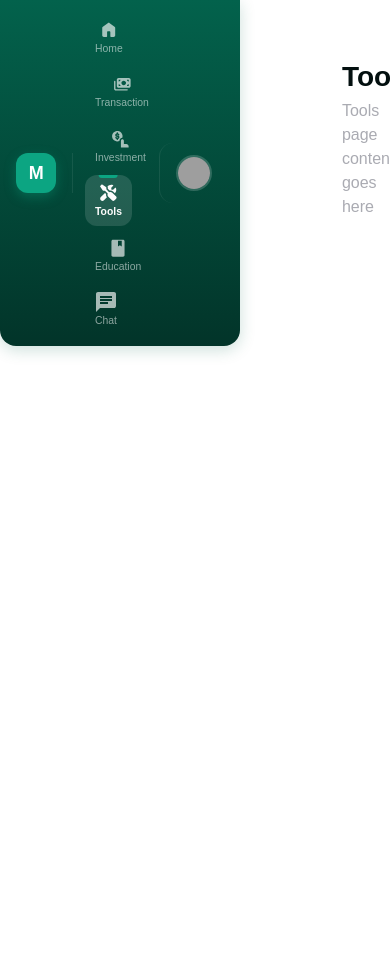
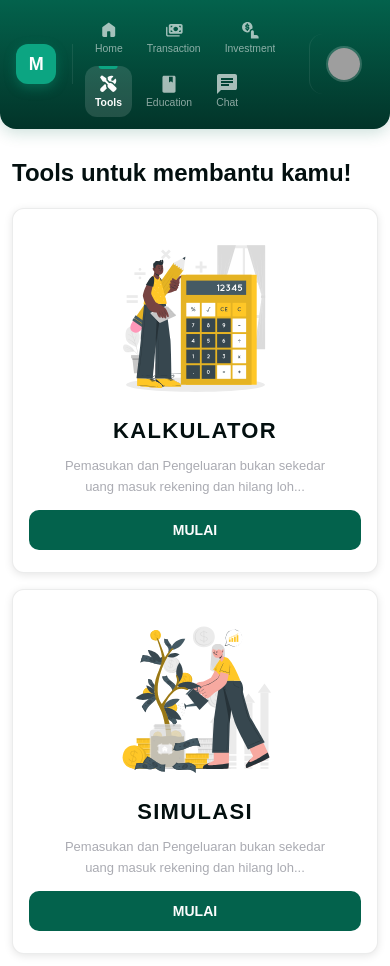
Before and after one commit to ichsan182/skripsi-skripcil, an Angular app: page /tools in a window 390 px wide. Before the commit the page ends 844 px from the top, so only its background shows below. Built offline with nearby package versions, Linux system fonts and the light colour scheme; grey boxes are pictures that could not be loaded.

Commit message:
add new page

```diff
--- a/src/app/features/page/investment/investment.css
+++ b/src/app/features/page/investment/investment.css
@@ -7,7 +7,7 @@
 .page-content {
   display: flex;
   margin-left: 20%;
-  padding: 60px 24px 24px 24px;
+  padding: 30px;
   overflow-y: auto;
   flex-direction: column;
   width: 100%;
--- a/src/app/features/page/tools/tools.css
+++ b/src/app/features/page/tools/tools.css
@@ -7,7 +7,7 @@
 .page-content {
   display: flex;
   margin-left: 20%;
-  padding: 60px 24px 24px 24px;
+  padding: 30px;
   overflow-y: auto;
   flex-direction: column;
   width: 100%;
@@ -18,6 +18,7 @@
   line-height: 1.2;
   font-weight: 600;
   color: var(--color-black);
+  margin-bottom: 30px;
 }
 
 .page-content p {
@@ -26,3 +27,143 @@
   color: var(--color-gray);
   margin-top: 5px;
 }
+
+.tools-grid {
+  width: 100%;
+  display: grid;
+  grid-template-columns: repeat(2, minmax(0, 1fr));
+  gap: 25px;
+  align-items: stretch;
+}
+
+.tool-card {
+  background-color: var(--color-card-bg);
+  border-radius: 12px;
+  box-shadow: var(--shadow-card);
+  border: 1px solid rgba(3, 15, 15, 0.08);
+  padding: 30px;
+  display: flex;
+  flex-direction: column;
+  align-items: center;
+  text-align: center;
+  gap: 14px;
+}
+
+.tool-illustration {
+  width: clamp(170px, 24vw, 280px);
+  aspect-ratio: 4 / 3;
+  background-repeat: no-repeat;
+  background-position: center;
+  background-size: contain;
+}
+
+.tool-illustration-calculator {
+  background-image: var(--asset-graphic-calculator-cuate);
+}
+
+.tool-illustration-simulation {
+  background-image: var(--asset-graphic-investing-cuate);
+}
+
+.tool-card h2 {
+  font-size: 24px;
+  font-weight: 700;
+  color: var(--color-black);
+  letter-spacing: 0.06em;
+}
+
+.tool-card p {
+  color: var(--color-gray);
+  font-size: 0.8125rem;
+  line-height: 1.6;
+  margin: 0;
+  max-width: 40ch;
+}
+
+.tool-start-btn {
+  margin-top: auto;
+  width: 100%;
+  border: none;
+  border-radius: 10px;
+  background-color: var(--color-primary);
+  color: var(--color-white);
+  padding: 12px 34px;
+  font-size: var(--font-size-sm);
+  font-weight: 700;
+  cursor: pointer;
+  transition:
+    background-color 0.2s ease,
+    transform 0.2s ease;
+}
+
+.tool-start-btn:hover {
+  background-color: var(--color-primary-dark);
+  transform: translateY(-1px);
+}
+
+.tool-start-btn:focus-visible {
+  outline: 3px solid color-mix(in srgb, var(--color-primary) 30%, transparent);
+  outline-offset: 2px;
+}
+
+@media (max-width: 1024px) {
+  .tool-card {
+    padding: 32px;
+  }
+
+  .tool-illustration {
+    width: clamp(160px, 30vw, 240px);
+  }
+}
+
+@media (max-width: 768px) {
+  .page-container {
+    flex-direction: column;
+  }
+
+  .page-content {
+    margin-left: 0;
+    padding: 40px 16px 16px 16px;
+  }
+
+  .page-content h1 {
+    margin-bottom: 24px;
+  }
+
+  .tools-grid {
+    grid-template-columns: 1fr;
+    gap: 16px;
+  }
+
+  .tool-card {
+    padding: 28px 22px;
+    gap: 12px;
+  }
+
+  .tool-illustration {
+    width: clamp(160px, 60vw, 240px);
+  }
+}
+
+@media (max-width: 480px) {
+  .page-content {
+    padding: 30px 12px 12px 12px;
+  }
+
+  .page-content h1 {
+    font-size: 1.5rem;
+    margin-bottom: 20px;
+  }
+
+  .tool-card {
+    padding: 22px 16px;
+  }
+
+  .tool-card h2 {
+    font-size: 1.375rem;
+  }
+
+  .tool-card p {
+    font-size: 0.8125rem;
+  }
+}
--- a/src/app/features/page/tools/tools.html
+++ b/src/app/features/page/tools/tools.html
@@ -1,7 +1,42 @@
 <div class="page-container">
   <app-sidebar></app-sidebar>
   <section class="page-content">
-    <h1>Tools</h1>
-    <p>Tools page content goes here</p>
+    <h1>Tools untuk membantu kamu!</h1>
+
+    <div class="tools-grid">
+      <article class="tool-card">
+        <div
+          class="tool-illustration tool-illustration-calculator"
+          role="img"
+          aria-label="Ilustrasi kalkulator keuangan"
+        ></div>
+
+        <h2>KALKULATOR</h2>
+
+        <p>
+          Pemasukan dan Pengeluaran bukan sekedar uang masuk rekening dan hilang
+          loh...
+        </p>
+
+        <button type="button" class="tool-start-btn">MULAI</button>
+      </article>
+
+      <article class="tool-card">
+        <div
+          class="tool-illustration tool-illustration-simulation"
+          role="img"
+          aria-label="Ilustrasi simulasi investasi"
+        ></div>
+
+        <h2>SIMULASI</h2>
+
+        <p>
+          Pemasukan dan Pengeluaran bukan sekedar uang masuk rekening dan hilang
+          loh...
+        </p>
+
+        <button type="button" class="tool-start-btn">MULAI</button>
+      </article>
+    </div>
   </section>
 </div>
--- a/src/app/home/home.css
+++ b/src/app/home/home.css
@@ -54,7 +54,7 @@
 .hutang-card {
   border-radius: 12px;
   background-color: var(--color-card-bg);
-  box-shadow: 0 2px 8px rgba(0, 0, 0, 0.1);
+  box-shadow: var(--shadow-card);
   display: flex;
   flex-direction: column;
   padding: 20px;
@@ -70,7 +70,7 @@
   cursor: pointer;
   border-radius: 12px;
   background-color: var(--color-card-bg);
-  box-shadow: 0 2px 8px rgba(0, 0, 0, 0.1);
+  box-shadow: var(--shadow-card);
   flex-direction: row;
   padding: 20px;
   width: 100%;
@@ -169,7 +169,7 @@
   width: 100%;
   padding: 15px 20px;
   background-color: var(--color-card-bg);
-  box-shadow: 0 2px 8px rgba(0, 0, 0, 0.1);
+  box-shadow: var(--shadow-card);
   cursor: pointer;
   border-radius: 12px;
 }
@@ -185,7 +185,7 @@
 .title-with-icon-savings .img {
   width: 24px;
   height: 24px;
-  background-image: url("/assets/savings.svg");
+  background-image: var(--asset-icon-savings);
   background-repeat: no-repeat;
   background-position: center;
   background-size: contain;
@@ -252,7 +252,7 @@
 .insight-card-streak {
   padding: 20px;
   background-color: var(--color-card-bg);
-  box-shadow: 0 2px 8px rgba(0, 0, 0, 0.1);
+  box-shadow: var(--shadow-card);
   border-radius: 12px;
   min-width: 400px;
 }
@@ -260,7 +260,7 @@
 .insight-card-pengeluaran {
   padding: 20px;
   background-color: var(--color-card-bg);
-  box-shadow: 0 2px 8px rgba(0, 0, 0, 0.1);
+  box-shadow: var(--shadow-card);
   border-radius: 12px;
   width: 100%;
   display: flex;
@@ -271,7 +271,7 @@
 .insight-card-level {
   padding: 20px 10px;
   background-color: var(--color-card-bg);
-  box-shadow: 0 2px 8px rgba(0, 0, 0, 0.1);
+  box-shadow: var(--shadow-card);
   border-radius: 12px;
   min-width: 250px;
 }
@@ -426,7 +426,7 @@
 .next-level-container {
   width: 100%;
   padding: 14px 20px;
-  box-shadow: 0 2px 8px rgba(0, 0, 0, 0.1);
+  box-shadow: var(--shadow-card);
   border: 1px solid rgba(0, 0, 0, 0.08);
   border-radius: 12px;
   display: flex;
@@ -485,14 +485,14 @@
 }
 
 .img-streak {
-  background-image: url("/assets/streak.svg");
+  background-image: var(--asset-icon-streak);
 }
 
 .img-level {
-  background-image: url("/assets/level.svg");
+  background-image: var(--asset-icon-level);
 }
 .img-pengeluaran {
-  background-image: url("/assets/pengeluaran.svg");
+  background-image: var(--asset-icon-pengeluaran);
 }
 .insight-card-title h2,
 .insight-card-title-level h2 {
--- a/src/styles.css
+++ b/src/styles.css
@@ -70,12 +70,19 @@
   --color-input-bg: #f2f6fc;
   --color-card-bg: #ffffff;
   --color-accent-red: #ff383c;
-  --color-progress-bar-bg: #ECF2FA;
-  --color-category-travel: #9BA50C;
+  --color-progress-bar-bg: #ecf2fa;
+  --color-category-travel: #9ba50c;
   --color-category-transport: #1e90ff;
-  --color-category-entertainment: #0C87A5;
-  --color-category-subscription: #A50C0C;
+  --color-category-entertainment: #0c87a5;
+  --color-category-subscription: #a50c0c;
   --color-category-bills: #87ceeb;
+  --shadow-card: 0 2px 8px rgba(0, 0, 0, 0.1);
+  --asset-icon-savings: url("/assets/savings.svg");
+  --asset-icon-streak: url("/assets/streak.svg");
+  --asset-icon-level: url("/assets/level.svg");
+  --asset-icon-pengeluaran: url("/assets/pengeluaran.svg");
+  --asset-graphic-calculator-cuate: url("/assets/graphic/calculator-cuate.svg");
+  --asset-graphic-investing-cuate: url("/assets/graphic/investing-cuate.svg");
 }
 
 *,
```
